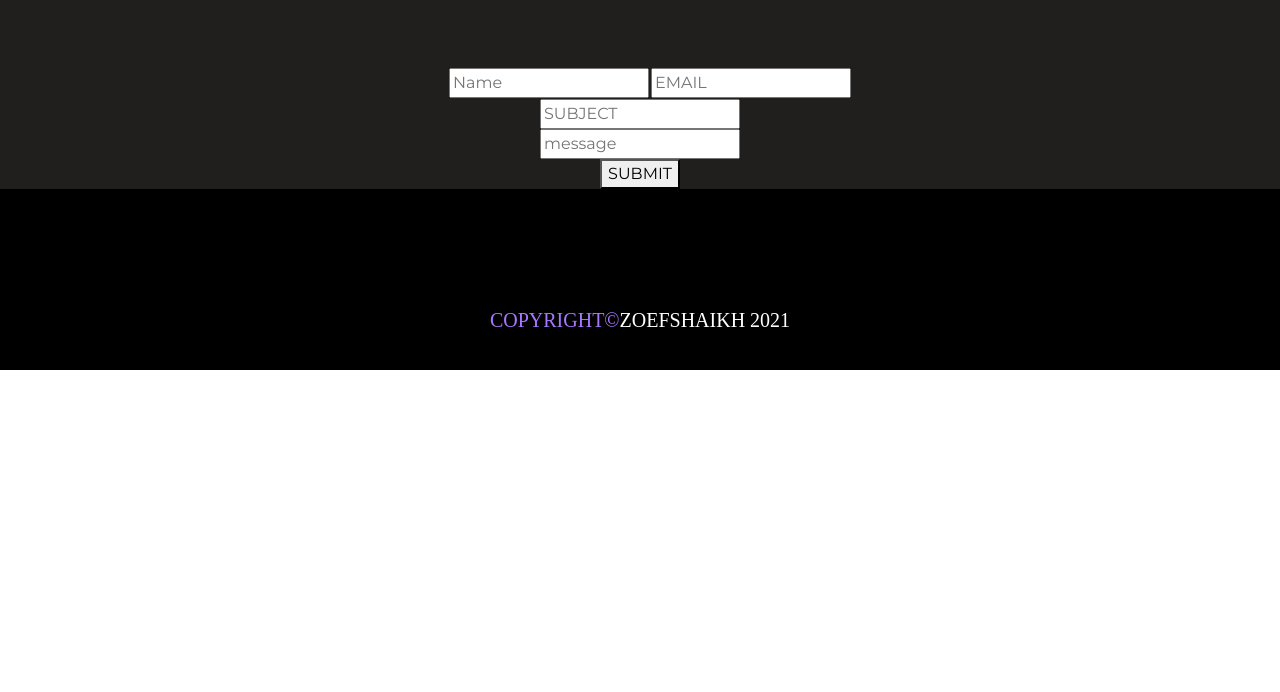
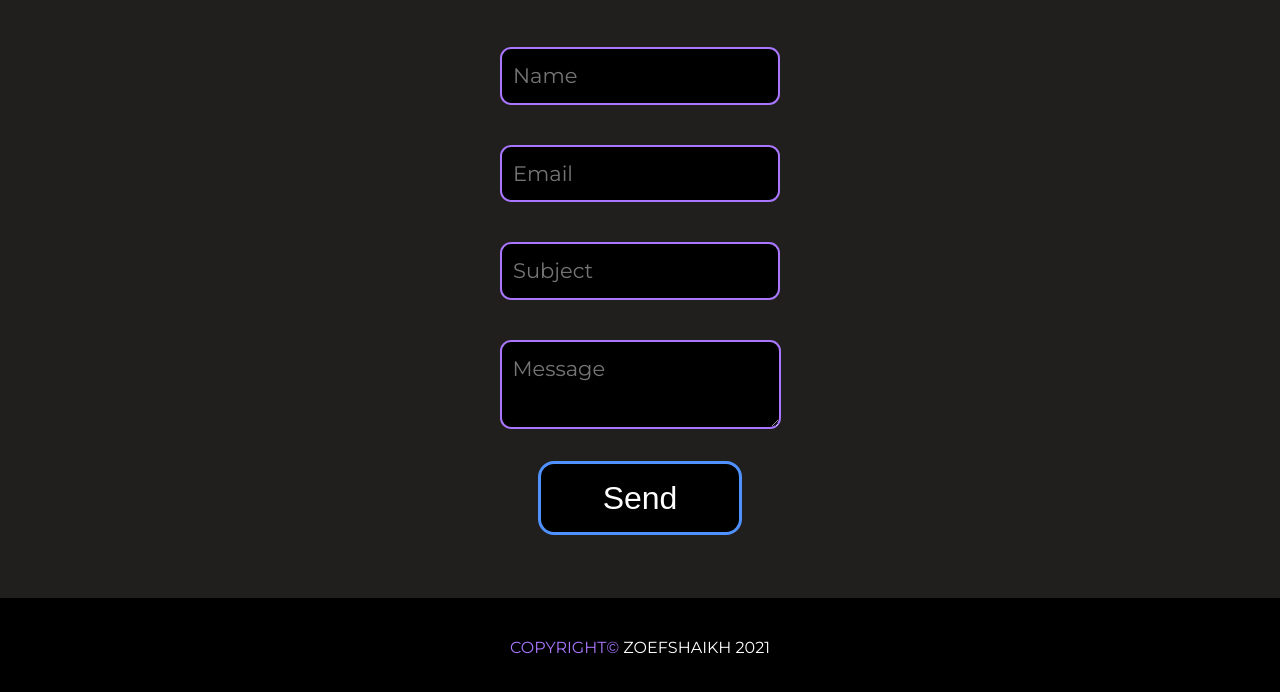
Before and after one commit to zoef-yt/my-captain-website-repo, a plain HTML site: page index.html in a window 1280 px wide. Shown: the part 2140-2832 px from the top of the page. Before the commit the page ends 2510 px from the top, so only its background shows below. Drawn offline with nearby package versions, Linux system fonts and the light colour scheme.

Commit message:
website styling done

```diff
--- a/index.html
+++ b/index.html
@@ -259,39 +259,28 @@
             </div>
           </div>
         </div>
-        <div></div>
-      </div>
-
-      <div style="margin: 2rem auto auto auto; width: 30%">
-        <table>
-          <tr>
-            <td>
-              <input placeholder="Name" />
-            </td>
-            <td>
-              <input placeholder="EMAIL" type="email" />
-            </td>
-          </tr>
-        </table>
-        <input placeholder="SUBJECT" /> <br />
-        <input placeholder="message" /><br />
-        <button type="submit">SUBMIT</button>
+        <div class="feature-box">
+          <form action="mailto:shaikhzoef36l.com" method="GET">
+            <div class="col-lg-6 feature-box">
+              <input class="css-input" name="name" type="Name" placeholder="Name" />
+            </div>
+            <div class="col-lg-6 feature-box">
+              <input class="css-input" name="email" type="email" placeholder="Email" />
+            </div>
+            <div class="col-lg-6 feature-box">
+              <input class="css-input" name="subject" type="subject" placeholder="Subject" />
+            </div>
+            <div class="col-lg-6 feature-box">
+              <textarea class="css-input" name="body" placeholder="Message"></textarea>
+            </div>
+            <input class="submit-button" type="submit" value="Send" target="_top" />
+          </form>
+        </div>
       </div>
     </section>
     <section class="dark-black-section" id="copyright">
       <div class="container-fluid">
-        <h1
-          class="purple-color"
-          style="
-            font-size: 20px;
-            display: flex;
-            justify-content: center;
-            margin: 5rem auto auto auto;
-            top: 50px;
-          "
-        >
-          COPYRIGHT&copy; <span style="color: white"> ZOEFSHAIKH 2021</span>
-        </h1>
+        <p class="purple-color">COPYRIGHT&copy; <span style="color: white"> ZOEFSHAIKH 2021</span></p>
       </div>
     </section>
     <script src="https://code.jquery.com/jquery-3.5.1.slim.min.js"></script>
--- a/styles.css
+++ b/styles.css
@@ -87,6 +87,40 @@ h6 {
   margin: 10px auto;
   padding: 15px;
 }
+
+.css-input {
+  padding: 11px;
+  font-size: 21px;
+  border-width: 2px;
+  border-color: #a977ff;
+  background-color: #000000;
+  color: #ffffff;
+  border-style: solid;
+  border-radius: 11px;
+}
+
+.css-input:focus {
+  outline: none;
+}
+
+.submit-button {
+  font-family: arial;
+  color: white;
+  font-size: 2.5vw;
+  padding: 10px 62px;
+  -moz-border-radius: 16px;
+  border-radius: 16px;
+  border: 3px solid #4f92ff;
+  background: #000000;
+}
+.submit-button:hover {
+  color: #ffffff;
+  background: grad;
+  background: linear-gradient(top, #4f92ff, #4f92ff);
+  background: -ms-linear-gradient(top, #4f92ff, #4f92ff);
+  background: -webkit-gradient(linear, left top, left bottom, from(#4f92ff), to(#4f92ff));
+  background: -moz-linear-gradient(top, #4f92ff, #4f92ff);
+}
 /* !colors */
 
 .white-color {
```
